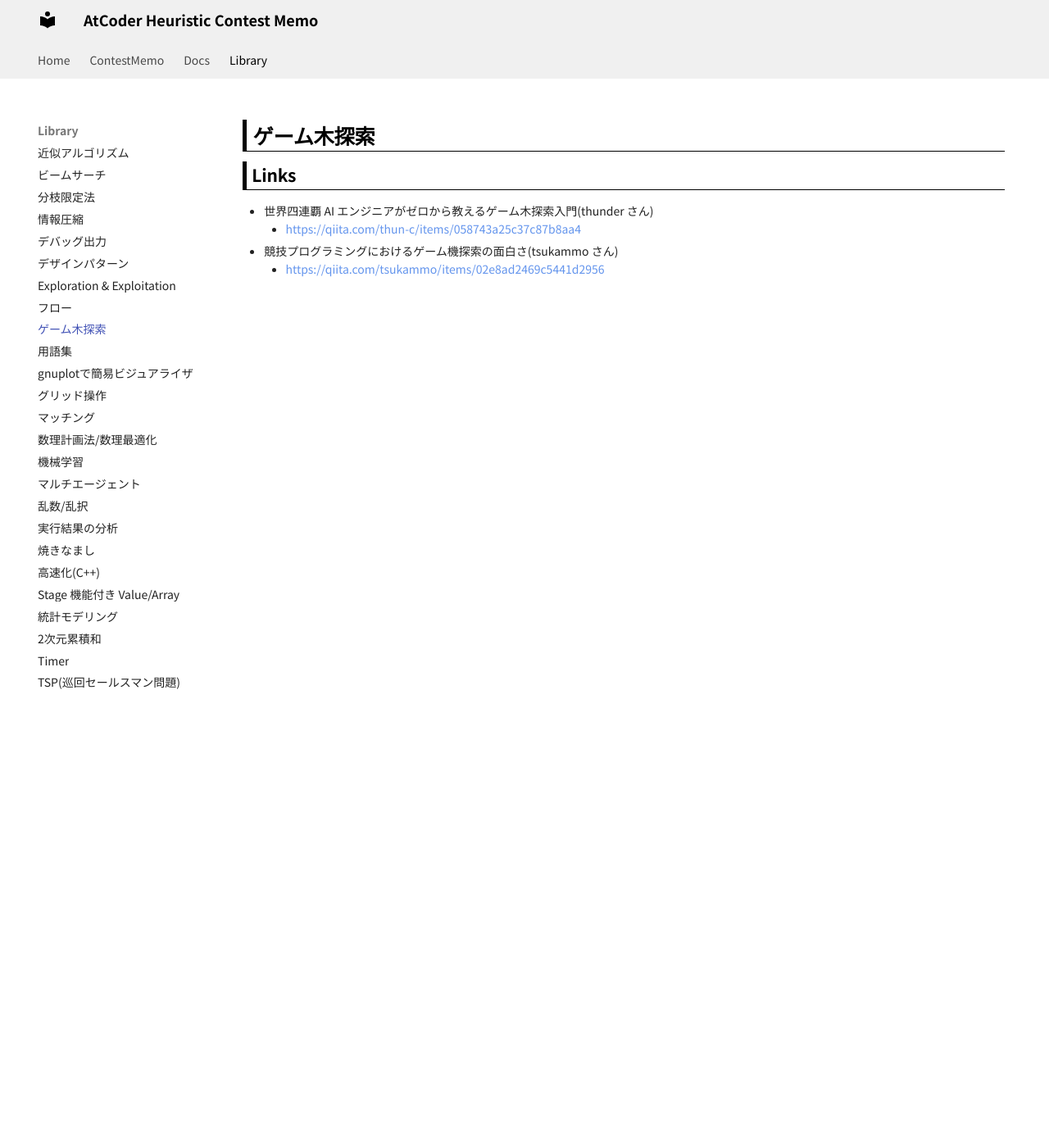
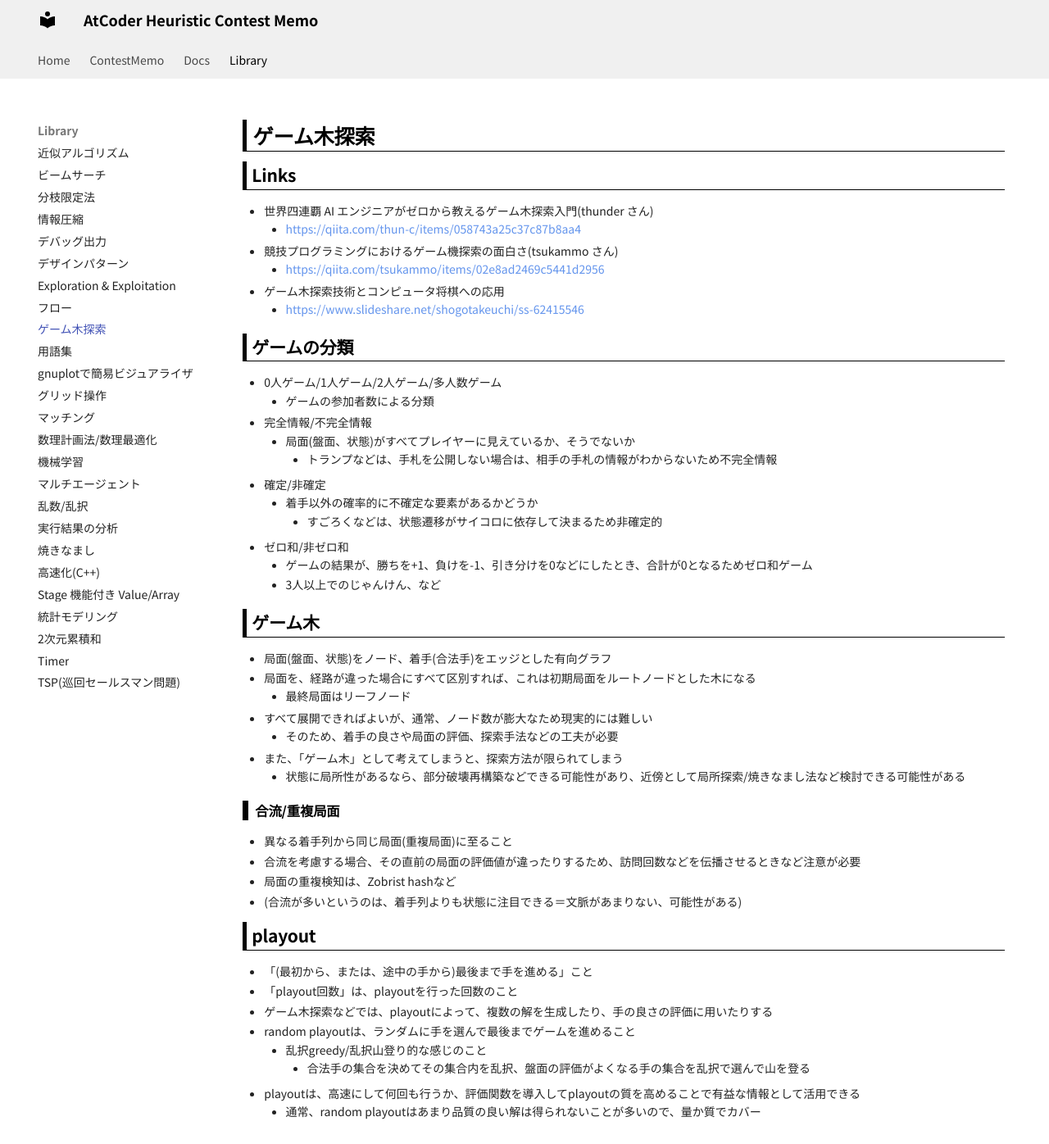
Before and after one commit to jetbead/AtCoderHeuristicContestMemo, an MkDocs documentation site: the page built from docs/Library/game_tree.md, in a window 1280 px wide and 1396 px high. Shown: the whole window at 82% size. Built offline with MkDocs 1.6.1 and Material for MkDocs 9.7.7, drawn with Linux system fonts in a browser that asks for light colours; some web fonts are replaced.

Commit message:
modify game_tree

```diff
--- a/docs/Library/game_tree.md
+++ b/docs/Library/game_tree.md
@@ -6,3 +6,47 @@
   - https://qiita.com/thun-c/items/058743a25c37c87b8aa4
 - 競技プログラミングにおけるゲーム機探索の面白さ(tsukammo さん)
   - https://qiita.com/tsukammo/items/02e8ad2469c5441d2956
+- ゲーム木探索技術とコンピュータ将棋への応用
+  - https://www.slideshare.net/shogotakeuchi/ss-62415546
+
+## ゲームの分類
+
+- 0人ゲーム/1人ゲーム/2人ゲーム/多人数ゲーム
+  - ゲームの参加者数による分類
+- 完全情報/不完全情報
+  - 局面(盤面、状態)がすべてプレイヤーに見えているか、そうでないか
+    - トランプなどは、手札を公開しない場合は、相手の手札の情報がわからないため不完全情報
+- 確定/非確定
+  - 着手以外の確率的に不確定な要素があるかどうか
+    - すごろくなどは、状態遷移がサイコロに依存して決まるため非確定的
+- ゼロ和/非ゼロ和
+  - ゲームの結果が、勝ちを+1、負けを-1、引き分けを0などにしたとき、合計が0となるためゼロ和ゲーム
+  - 3人以上でのじゃんけん、など
+
+## ゲーム木
+
+- 局面(盤面、状態)をノード、着手(合法手)をエッジとした有向グラフ
+- 局面を、経路が違った場合にすべて区別すれば、これは初期局面をルートノードとした木になる
+  - 最終局面はリーフノード
+- すべて展開できればよいが、通常、ノード数が膨大なため現実的には難しい
+  - そのため、着手の良さや局面の評価、探索手法などの工夫が必要
+- また、「ゲーム木」として考えてしまうと、探索方法が限られてしまう
+  - 状態に局所性があるなら、部分破壊再構築などできる可能性があり、近傍として局所探索/焼きなまし法など検討できる可能性がある
+
+### 合流/重複局面
+
+- 異なる着手列から同じ局面(重複局面)に至ること
+- 合流を考慮する場合、その直前の局面の評価値が違ったりするため、訪問回数などを伝播させるときなど注意が必要
+- 局面の重複検知は、Zobrist hashなど
+- (合流が多いというのは、着手列よりも状態に注目できる＝文脈があまりない、可能性がある)
+
+## playout
+
+- 「(最初から、または、途中の手から)最後まで手を進める」こと
+- 「playout回数」は、playoutを行った回数のこと
+- ゲーム木探索などでは、playoutによって、複数の解を生成したり、手の良さの評価に用いたりする
+- random playoutは、ランダムに手を選んで最後までゲームを進めること
+  - 乱択greedy/乱択山登り的な感じのこと
+    - 合法手の集合を決めてその集合内を乱択、盤面の評価がよくなる手の集合を乱択で選んで山を登る
+- playoutは、高速にして何回も行うか、評価関数を導入してplayoutの質を高めることで有益な情報として活用できる
+  - 通常、random playoutはあまり品質の良い解は得られないことが多いので、量か質でカバー
```
